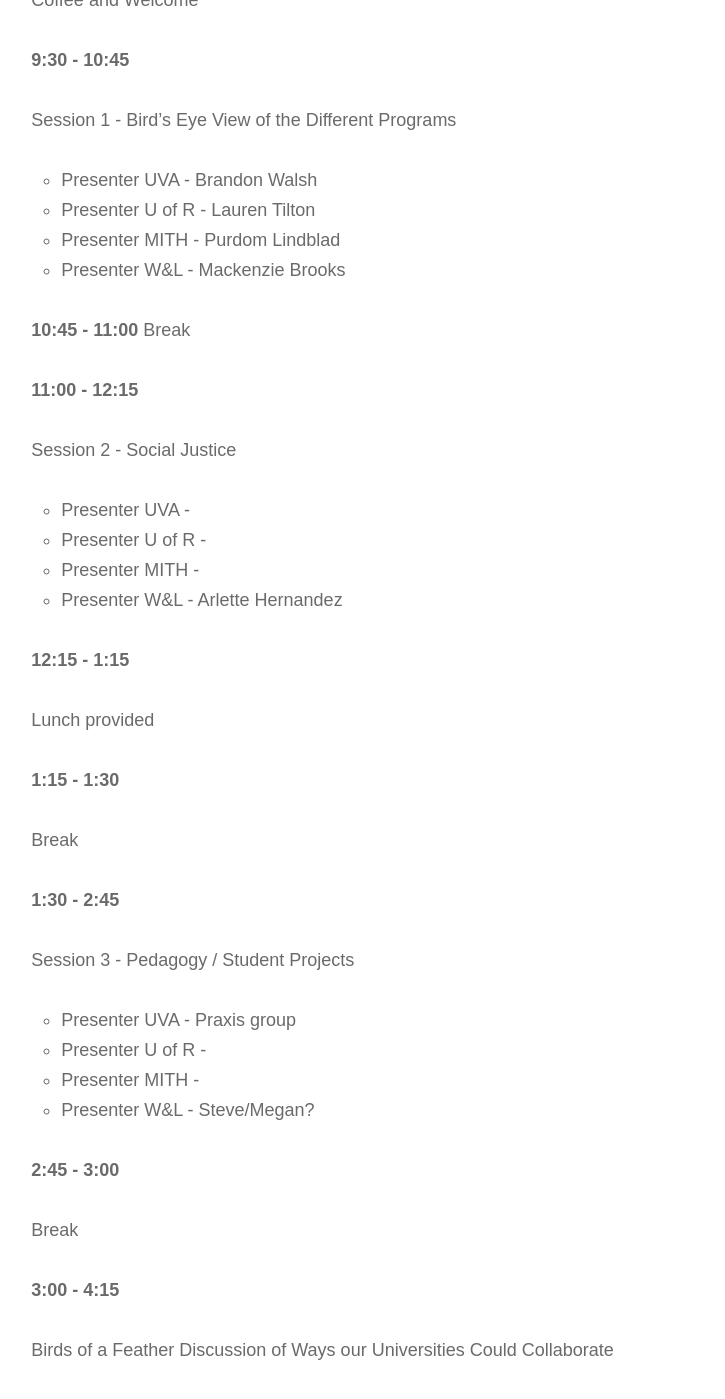
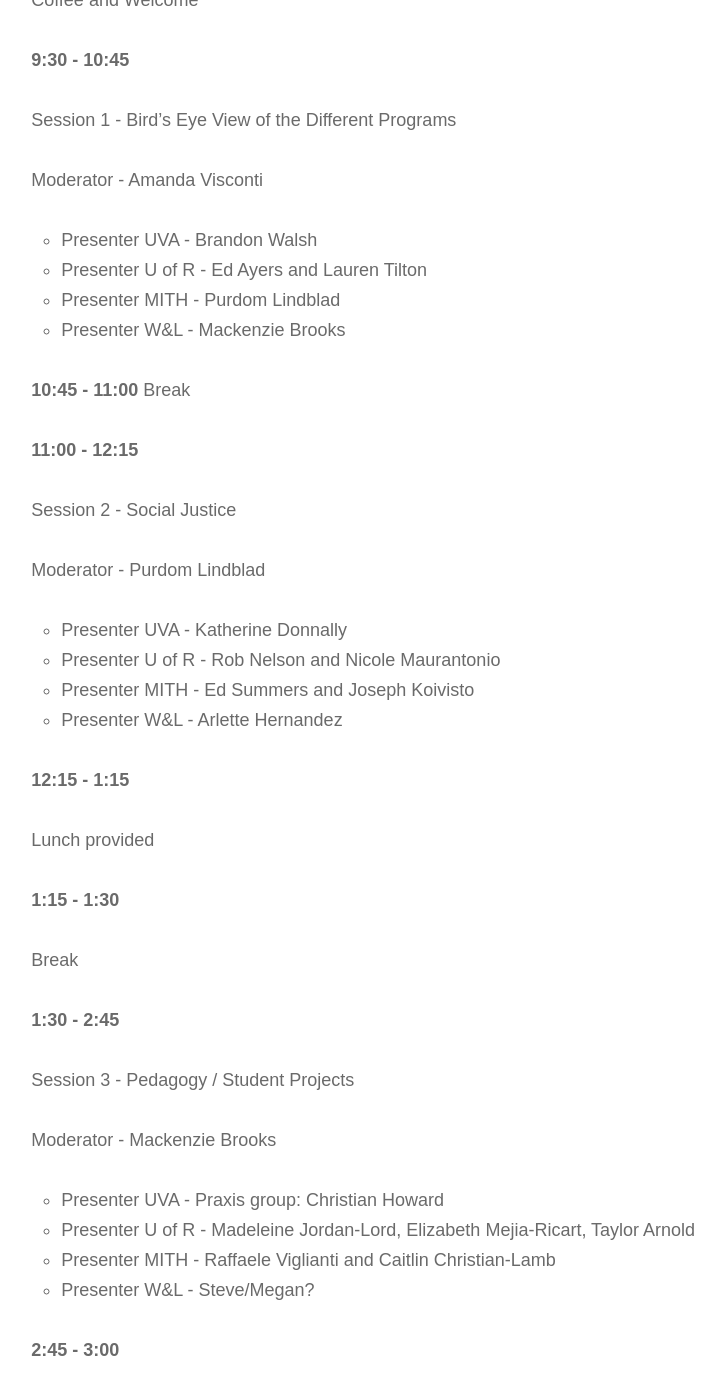
Before and after one commit to scholarslab/regional-symposium, a Jekyll site: the page built from schedule.md, in a window 1280 px wide and 1400 px high, scrolled down 386 px. Shown: the whole window, without its empty margins (187-912 px from the left). Built offline with Jekyll 4.4.1, drawn with Linux system fonts in a browser that asks for light colours; nearby versions of some CDN libraries; comment, search, counter and statistics services are not loaded; some of the changed text lies outside the part shown.

Commit message:
Update with final schedule

```diff
--- a/schedule.md
+++ b/schedule.md
@@ -19,8 +19,10 @@
 
 Session 1 - Bird's Eye View of the Different Programs
 
+Moderator - Amanda Visconti
+
 * Presenter UVA - Brandon Walsh
-* Presenter U of R - Lauren Tilton
+* Presenter U of R - Ed Ayers and Lauren Tilton
 * Presenter MITH - Purdom Lindblad
 * Presenter W&amp;L - Mackenzie Brooks
 
@@ -32,9 +34,11 @@
 
 Session 2 - Social Justice
 
-* Presenter UVA -
-* Presenter U of R -
-* Presenter MITH -
+Moderator - Purdom Lindblad
+
+* Presenter UVA - Katherine Donnally
+* Presenter U of R - Rob Nelson and Nicole Maurantonio
+* Presenter MITH - Ed Summers and Joseph Koivisto
 * Presenter W&amp;L - Arlette Hernandez
 
 **12:15 - 1:15**
@@ -49,9 +53,11 @@
 
 Session 3 - Pedagogy / Student Projects
 
-* Presenter UVA - Praxis group
-* Presenter U of R -
-* Presenter MITH -
+Moderator -  Mackenzie Brooks
+
+* Presenter UVA - Praxis group: Christian Howard
+* Presenter U of R - Madeleine Jordan-Lord, Elizabeth Mejia-Ricart, Taylor Arnold
+* Presenter MITH - Raffaele Viglianti and Caitlin Christian-Lamb
 * Presenter W&amp;L - Steve/Megan?
 
 **2:45 - 3:00**
@@ -61,6 +67,8 @@
 **3:00 - 4:15**
 
 Birds of a Feather Discussion of Ways our Universities Could Collaborate
+
+Moderators  - Mackenzie Brooks and Lauren Tilton
 
 **4:30 - 5:30**
 
```
